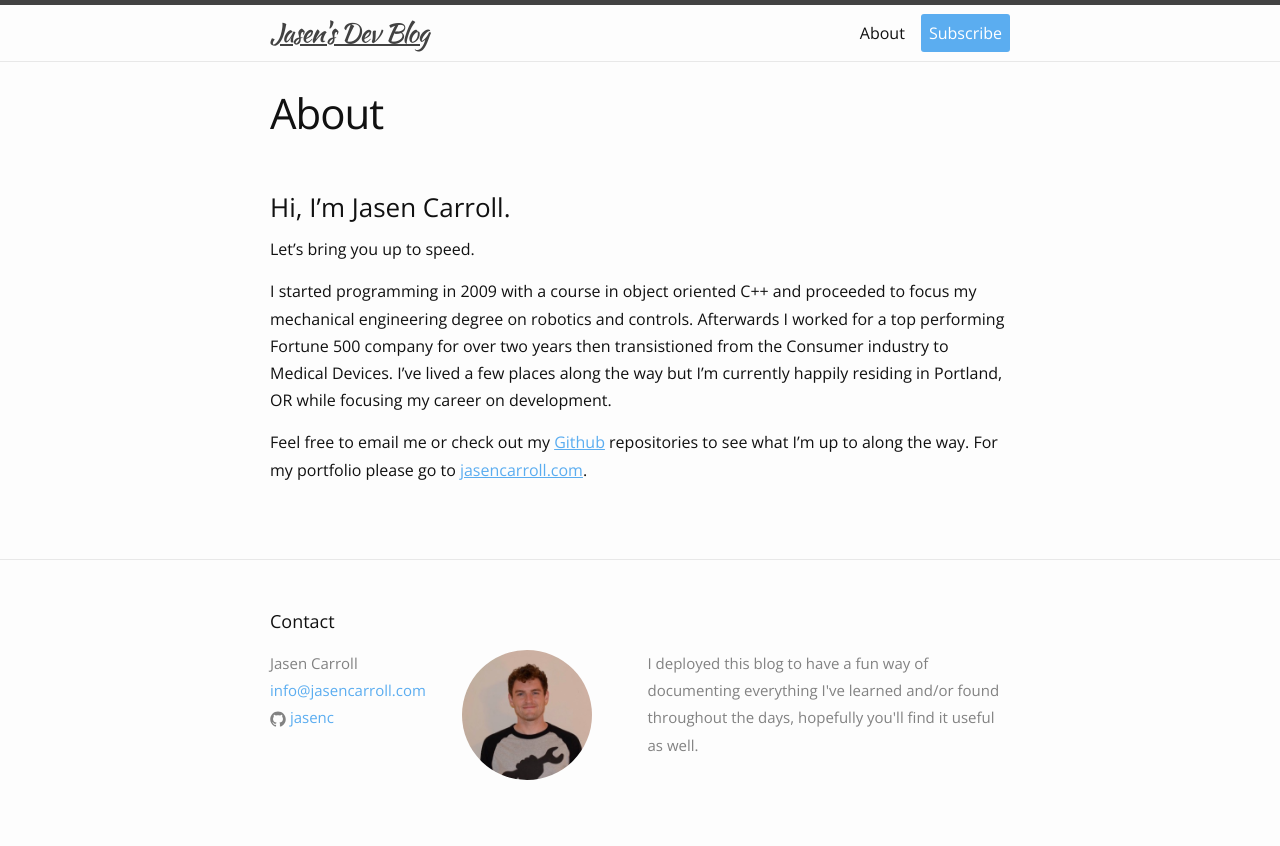
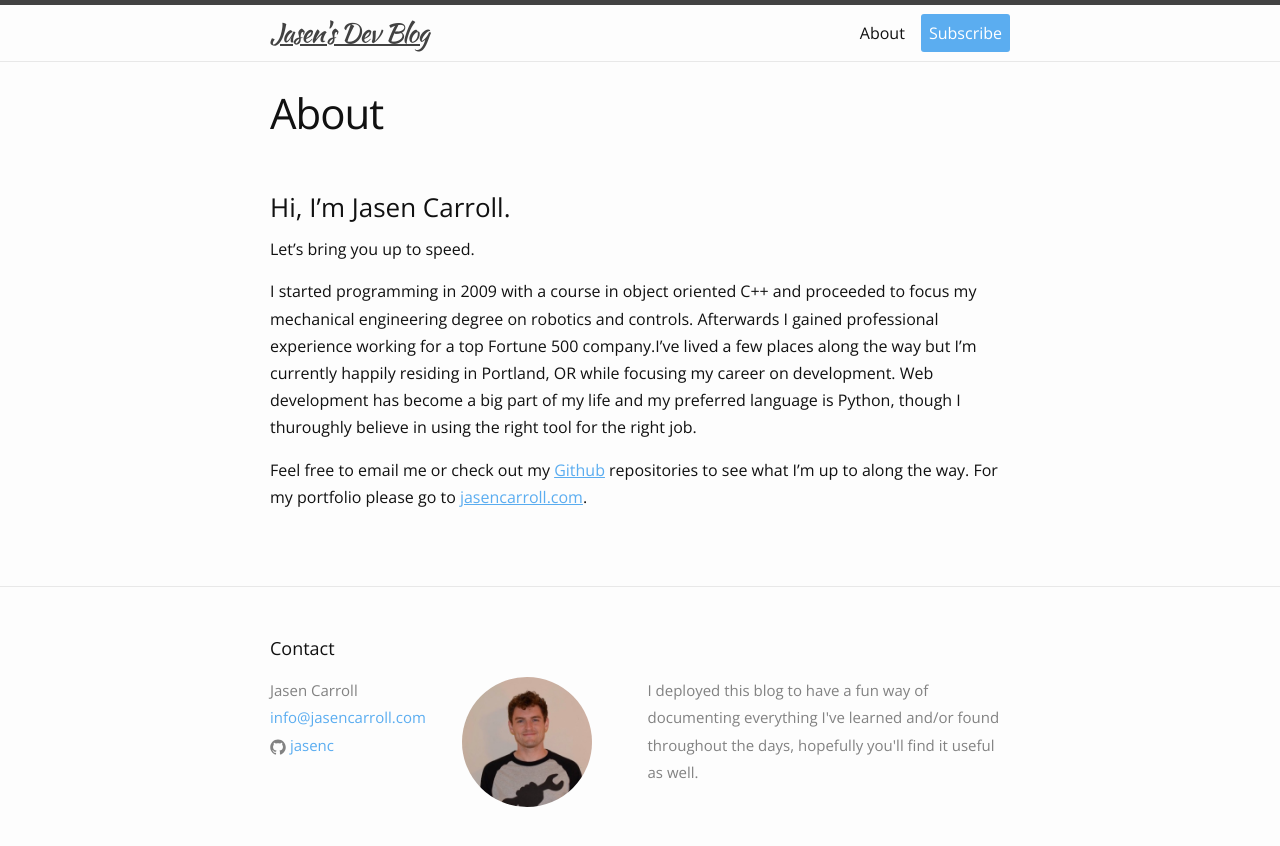
Before and after one commit to jasencblog/jasencblog.github.io, a Jekyll site: the page built from about.md, in a window 1280 px wide. Shown: the top 846 px of the page. Built offline with Jekyll 4.4.1, drawn with Linux system fonts in a browser that asks for light colours.

Commit message:
docs: python focus

```diff
--- a/about.md
+++ b/about.md
@@ -8,9 +8,11 @@ Let's bring you up to speed.
 
 I started programming in 2009 with a course in object oriented C++ and proceeded
 to focus my mechanical engineering degree on robotics and controls. Afterwards I
-worked for a top performing Fortune 500 company for over two years then transistioned
-from the Consumer industry to Medical Devices. I've lived a few places along the way
-but I'm currently happily residing in Portland, OR while focusing my career on development.
+gained professional experience working for a top Fortune 500 company.I've lived
+a few places along the way but I'm currently happily residing in Portland, OR
+while focusing my career on development. Web development has become a big part
+of my life and my preferred language is Python, though I thuroughly believe in
+using the right tool for the right job.
 
 Feel free to email me or check out my [Github][1]{:target="_blank"}
 repositories to see what I'm up to along the way. For my portfolio please go
```
Also changed, not shown: _posts/2015-10-18-Python-Developer.md (added, +19 -0 lines).
